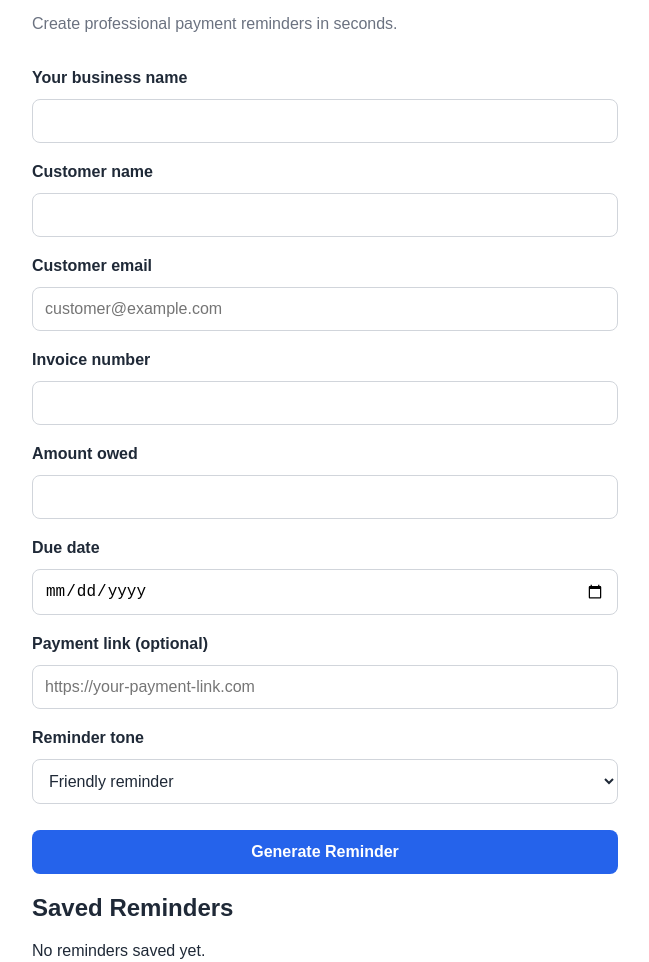
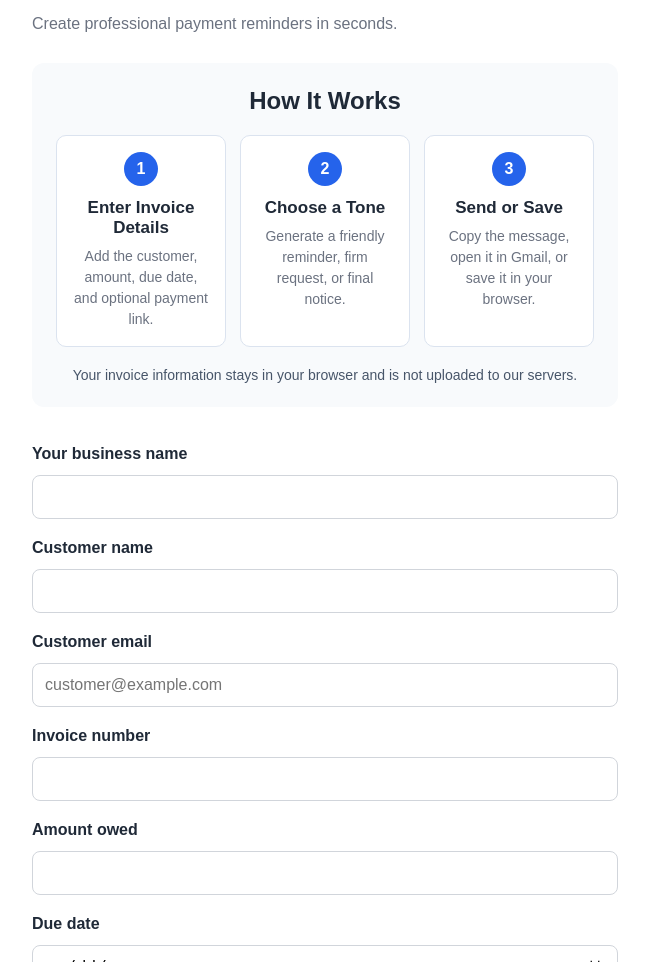
Before and after one commit to geletabayisa90-lgtm/invoice-followup-ai, a plain HTML site: page index.html in a window 1280 px wide. Shown: the part 110-1072 px from the top of the page, without its empty margins (315-964 px from the left). Drawn offline with Linux system fonts and the light colour scheme.

Commit message:
Added how it works section

```diff
--- a/index.html
+++ b/index.html
@@ -10,7 +10,43 @@
     <main class="container">
         <h1>Invoice Follow-Up AI</h1>
         <p>Create professional payment reminders in seconds.</p>
+        <section class="how-it-works">
+            <h2>How It Works</h2>
 
+            <div class="steps">
+                <article class="step">
+                    <span>1</span>
+                    <h3>Enter Invoice Details</h3>
+                    <p>
+                        Add the customer, amount, due date,
+                        and optional payment link.
+                    </p>
+                </article>
+
+                <article class="step">
+                    <span>2</span>
+                    <h3>Choose a Tone</h3>
+                    <p>
+                        Generate a friendly reminder,
+                        firm request, or final notice.
+                    </p>
+                </article>
+
+                <article class="step">
+                    <span>3</span>
+                    <h3>Send or Save</h3>
+                    <p>
+                        Copy the message, open it in Gmail,
+                        or save it in your browser.
+                    </p>
+                </article>
+            </div>
+
+            <p class="privacy-note">
+                Your invoice information stays in your browser
+                and is not uploaded to our servers.
+            </p>
+        </section>
         <form id="reminderForm">
             <label for="businessName">Your business name</label>
             <input type="text" id="businessName" required>
--- a/style.css
+++ b/style.css
@@ -127,4 +127,112 @@ select:focus {
 .feedback-button:hover {
     background: #2563eb;
     color: white;
+}.history-section {
+    margin-top: 30px;
+    padding-top: 24px;
+    border-top: 1px solid #d1d5db;
 }
+
+.history-heading {
+    display: flex;
+    align-items: center;
+    justify-content: space-between;
+    gap: 16px;
+}
+
+.history-heading h2 {
+    margin: 0;
+}
+
+#clearHistoryButton {
+    width: auto;
+    margin: 0;
+    padding: 9px 14px;
+    background: #dc2626;
+}
+
+#clearHistoryButton:hover {
+    background: #b91c1c;
+}
+
+#emptyHistoryMessage {
+    color: #6b7280;
+}
+
+.history-item {
+    margin-top: 16px;
+    padding: 16px;
+    border: 1px solid #dbe3ef;
+    border-radius: 10px;
+    background: #f8fafc;
+}
+
+.history-item h3 {
+    margin: 0 0 8px;
+    color: #1f2937;
+}
+
+.history-item p {
+    margin: 5px 0;
+    color: #4b5563;
+}.how-it-works {
+    margin: 30px 0;
+    padding: 24px;
+    border-radius: 12px;
+    background: #f8fafc;
+}
+
+.how-it-works h2 {
+    margin-top: 0;
+    text-align: center;
+}
+
+.steps {
+    display: grid;
+    grid-template-columns: repeat(3, 1fr);
+    gap: 14px;
+}
+
+.step {
+    padding: 16px;
+    border: 1px solid #dbe3ef;
+    border-radius: 10px;
+    background: white;
+    text-align: center;
+}
+
+.step span {
+    display: inline-grid;
+    width: 34px;
+    height: 34px;
+    place-items: center;
+    border-radius: 50%;
+    background: #2563eb;
+    color: white;
+    font-weight: bold;
+}
+
+.step h3 {
+    margin: 12px 0 8px;
+    font-size: 17px;
+}
+
+.step p {
+    margin: 0;
+    color: #6b7280;
+    font-size: 14px;
+    line-height: 1.5;
+}
+
+.privacy-note {
+    margin: 20px 0 0;
+    color: #475569;
+    font-size: 14px;
+    text-align: center;
+}
+
+@media (max-width: 600px) {
+    .steps {
+        grid-template-columns: 1fr;
+    }
+}
```
